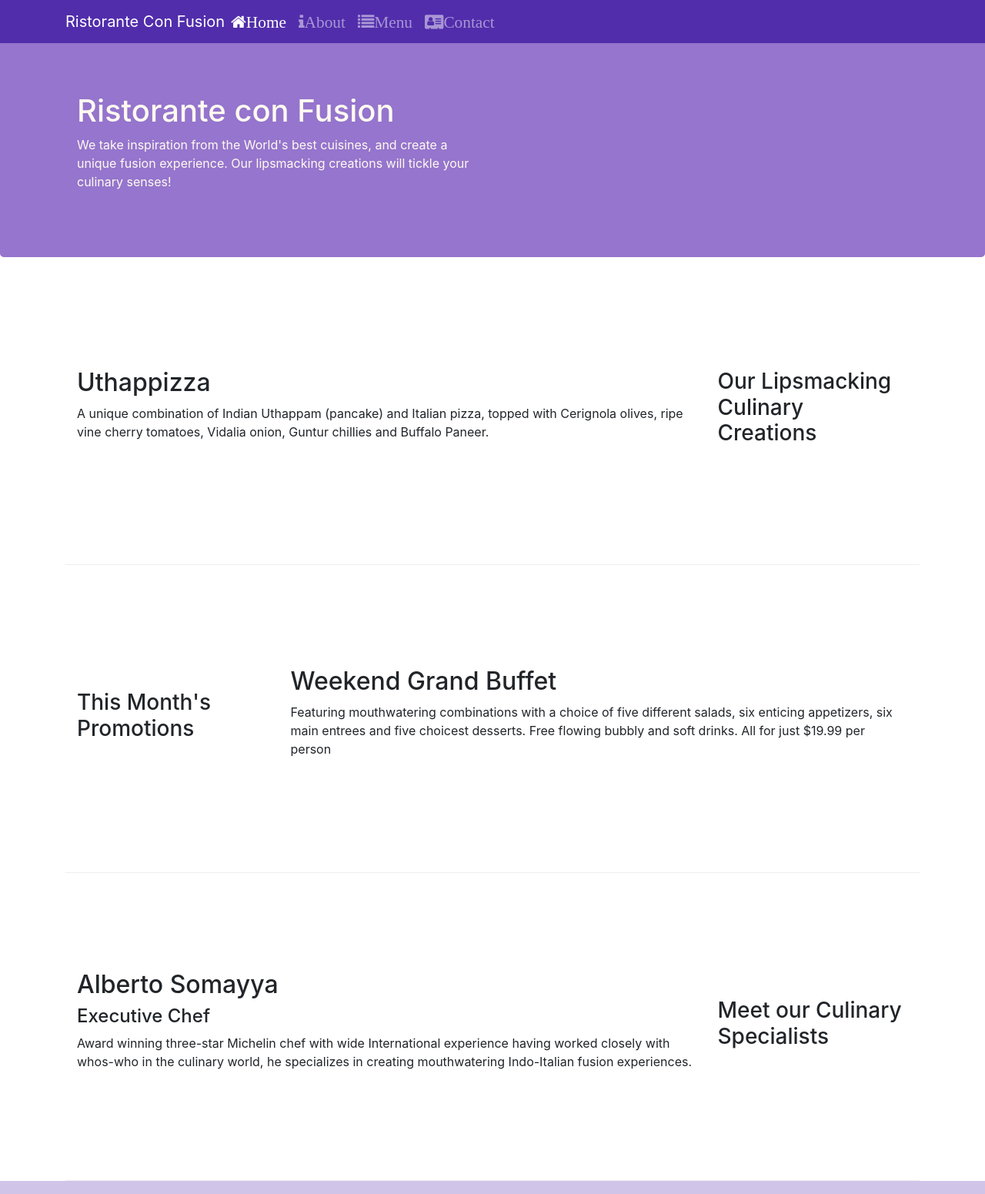
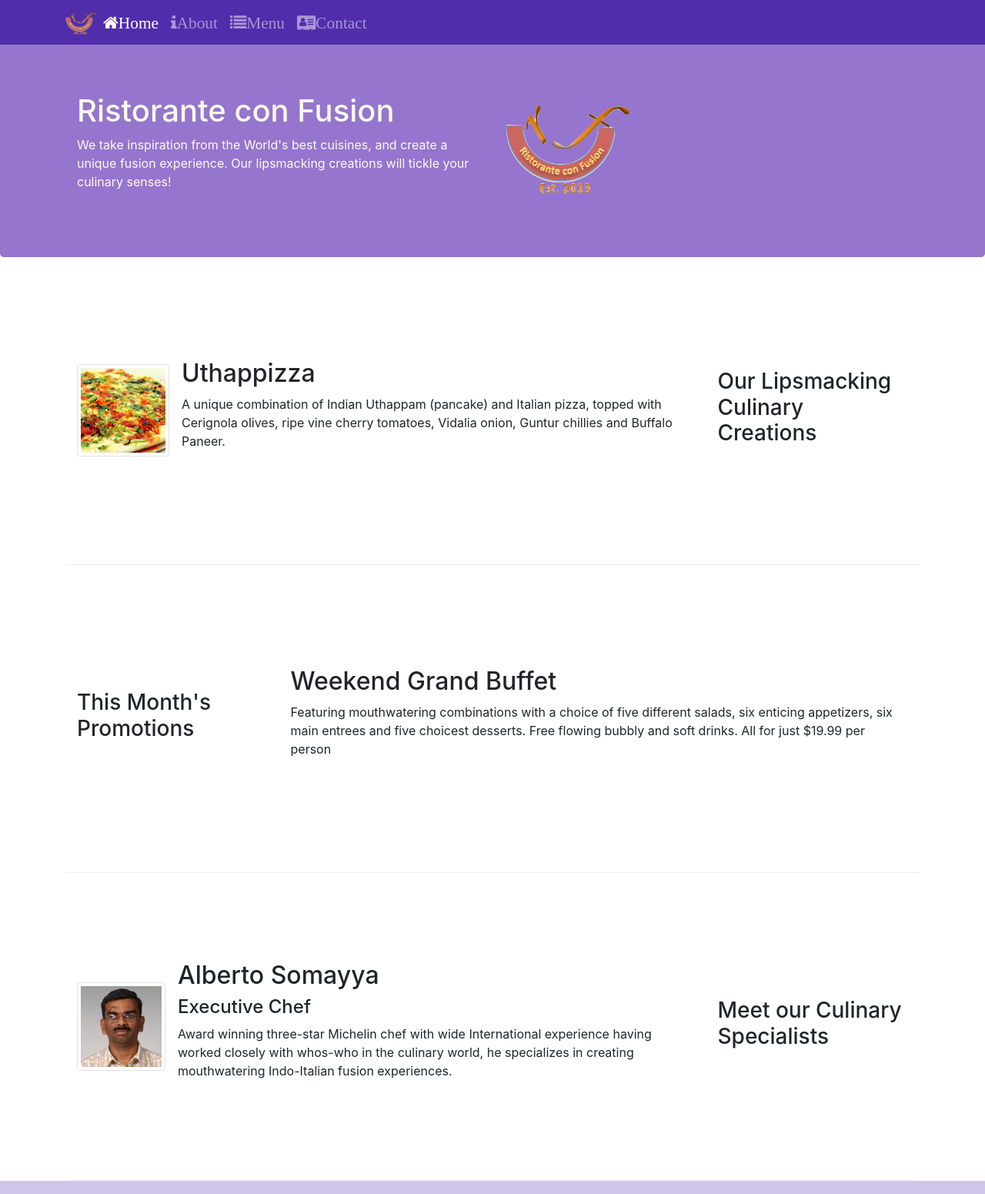
Before and after one commit to KSJHANAVI/Bootstrap4, a website: page index.html in a window 1280 px wide. Shown: the top 1551 px of the page at 77% size. Drawn offline with nearby package versions, Linux system fonts and the light colour scheme.

Commit message:
Images and Media

```diff
--- a/index.html
+++ b/index.html
@@ -22,7 +22,7 @@
             <button class="navbar-toggler" type="button" data-toggle="collapse" data-target="#Navbar">
                 <span class="navbar-toggler-icon"> </span>
             </button>
-            <a class="navbar-brand mr-auto" href="#">Ristorante Con Fusion</a>
+            <a class="navbar-brand mr-auto" href="#"><img src="img/logo.png" height="30" width="41"></a>
             <div class="collapse navbar-collapse" id="#Navbar">
                             <ul class="navbar-nav mr-auto"><!--mr auto means margin right auto which means the contenet will be pushed to the left as much as possible-->
                 <li class="nav-item active"><a class="nav-link" href="#"><span class="fa fa-home fa-lg">Home</span></a></li>
@@ -41,7 +41,8 @@
                     <h1>Ristorante con Fusion</h1>
                     <p>We take inspiration from the World's best cuisines, and create a unique fusion experience. Our lipsmacking creations will tickle your culinary senses!</p>
                 </div>
-                <div class="col-12 col-sm">
+                   <div class="col-12 col-sm align-self-center">
+                    <img src="img/logo.png" class="img-fluid">
                 </div>
             </div>
         </div>
@@ -53,8 +54,17 @@
                 <h3>Our Lipsmacking Culinary Creations</h3>
             </div>
             <div class="col col-sm order-sm-first col-md">
-                <h2>Uthappizza</h2>
-                <p>A unique combination of Indian Uthappam (pancake) and Italian pizza, topped with Cerignola olives, ripe vine cherry tomatoes, Vidalia onion, Guntur chillies and Buffalo Paneer.</p>
+                                <div class="media">
+                    <img class="d-flex mr-3 img-thumbnail align-self-center"
+                            src="img/uthappizza.png" alt="Uthappizza">
+                    <div class="media-body">
+                        <h2 class="mt-0">Uthappizza</h2>
+                        <p class="d-none d-sm-block">A unique combination of Indian Uthappam (pancake) and
+                            Italian pizza, topped with Cerignola olives, ripe vine
+                            cherry tomatoes, Vidalia onion, Guntur chillies and
+                            Buffalo Paneer.</p>
+                    </div>
+                </div>
             </div>
         </div>
 
@@ -74,9 +84,20 @@
                 <h3>Meet our Culinary Specialists</h3>
             </div>
             <div class="col col-sm order-sm-first col-md">
-                <h2>Alberto Somayya</h2>
-                <h4>Executive Chef</h4>
-                <p>Award winning three-star Michelin chef with wide International experience having worked closely with whos-who in the culinary world, he specializes in creating mouthwatering Indo-Italian fusion experiences. </p>
+                <div class="media">
+                    <img class="d-flex mr-3 img-thumbnail align-self-center"
+                            src="img/alberto.png" alt="Alberto Somayya">
+                    <div class="media-body">
+                        <h2 class="mt-0">Alberto Somayya</h2>
+                        <h4>Executive Chef</h4>
+                        <p class="d-none d-sm-block">Award winning three-star Michelin chef with wide
+                            International experience having worked closely with
+                            whos-who in the culinary world, he specializes in
+                            creating mouthwatering Indo-Italian fusion experiences.
+                            </p>
+                    </div>
+                </div>
+
             </div>
         </div>
     </div>
```
Also changed, not shown: aboutus.html (+3 -2 lines), contactus.html (+3 -2 lines), img/alberto.png (added), img/buffet.png (added), img/logo.png (added), img/uthappizza.png (added), 1 other file.
